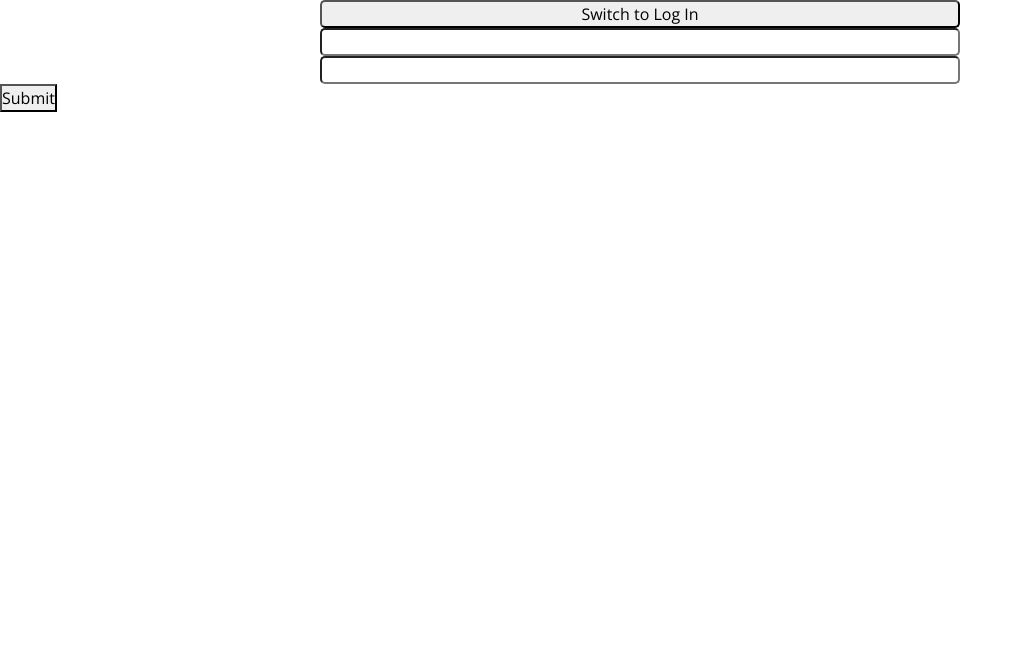
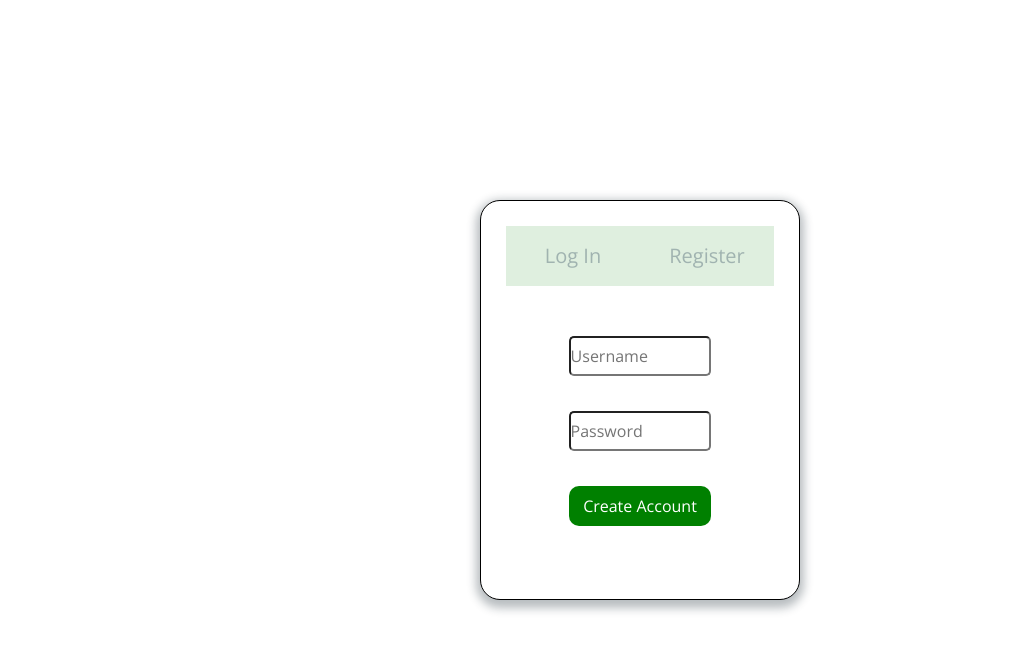
Before and after one commit to ContemporaryArtwork/course-project-colossal-crab-comrades, a React (Create React App) app in the folder ColossalGame/ColossalGame/ClientApp/: page / in a window 1280 px wide. Shown: the top 650 px of the page, without its empty margins (0-1023 px from the left). Built offline with nearby package versions, Linux system fonts and the light colour scheme.

Commit message:
#53 Visual Updates to Login page

```diff
--- a/ColossalGame/ColossalGame/ClientApp/src/components/UserAuth.css
+++ b/ColossalGame/ColossalGame/ClientApp/src/components/UserAuth.css
@@ -1,18 +1,26 @@
+/*-----------------
+
+    General
+
+----------------*/
 h1{
     position: absolute;
     top: 30%;
     left: 50%;
     transform: translate(-50%, -200%);
-    color: white;
+    color: black;
 }
 
+.enclosing {
+    position: relative;
+}
 
 .usernameTextbox {
     position: absolute;
     top: 30%;
     left: 50%;
     transform: translate(-50%, -50%);
-    color: white;
+    color: black;
 }
 
 .passwordTextbox {
@@ -20,7 +28,7 @@ h1{
     top: 30%;
     left: 50%;
     transform: translate(-50%, 50%);
-    color: white;
+    color: black;
 }
 
 .btn {
@@ -30,3 +38,82 @@ h1{
     transform: translate(-50%, 120%);
     color: white;
 }
+
+/*---------------------
+
+    Login/Signin Form
+
+----------------------*/
+.logSign {
+    position: absolute;
+    padding: 25px;
+    margin: 0 auto;
+    width: 25%;
+    height: 50%;
+    display: block;
+    color: black;
+    background-color: white;
+    text-align: center;
+    border: 1px solid black;
+    box-shadow: 0 4px 10px 4px rgba(19, 35, 47, 0.3);
+    border-radius: 20px;
+}
+
+.container input {
+    display: block;
+    margin: 0 auto;
+    width: 60%;
+    height: 40px;
+    border-radius: 5px;
+    margin-bottom: 35px;
+}
+
+button {
+    width: 60%;
+    height: 40px;
+    background-color: green;
+    color: white;
+    border-radius: 10px;
+    border: 1px;
+}
+
+/*---------------------
+
+ Login and Signup switch
+
+----------------------*/
+.switchUp {
+    list-style: none;
+    padding: 0;
+    margin: 0 0 50px 0;
+}
+
+.switchUp:after {
+    content: "";
+    display: table;
+    clear: both;
+}
+
+.switchUp li {
+    display: block;
+    text-decoration: none;
+    padding: 15px;
+    background: #DFEFDF;
+    color: #a0b3b0;
+    font-size: 20px;
+    float: left;
+    width: 50%;
+    text-align: center;
+    cursor: pointer;
+    transition: .5s ease;
+}
+
+.switchUp li:hover {
+    background: #60B060;
+    color: #ffffff;
+}
+
+.switchUp li:active{
+    background: blue;
+    color: #ffffff;
+}
--- a/ColossalGame/ColossalGame/ClientApp/src/components/UserAuth.tsx
+++ b/ColossalGame/ColossalGame/ClientApp/src/components/UserAuth.tsx
@@ -134,7 +134,7 @@ class UserAuth extends React.PureComponent<GameMainMenuTogglerProps, IState> {
 
     render() {
 
-        return (<div>
+        return (<div className="enclosing">
             {this.state.loginPageVisible ? this.renderLogIn() : this.renderSignUp()}
         </div>);
     }
@@ -142,36 +142,46 @@ class UserAuth extends React.PureComponent<GameMainMenuTogglerProps, IState> {
 
     renderSignUp() {
         return (
-            <div>
-                <input type="button" value="Switch to Log In" onClick={this.flipLogInPage}/>
+            <div className="logSign">
+                <ul className="switchUp">
+                    <li value="Log In" onClick={this.flipLogInPage}> Log In</li>
+                    <li value="Register" onClick={this.flipLogInPage}> Register</li>
+                </ul>
+
+                <div className="container">
                     <div className="signupBox" />
-                <h1>Create an Account</h1>
                     <form id="signUpForm" action="api/signup" method="post" onSubmit={this.submitSignUp}>
 
-                    <input type="text" id="Username" name="Username"  />
-                    <input type="password" id="Password" name="Password"  />
+                        <input type="text" id="Username" name="Username" placeholder="Username" />
+                        <input type="password" id="Password" name="Password" placeholder="Password" />
 
-                    <button type="submit" name="" value="Create Account" >Submit</button>
+                        <button type="submit" name="" value="Create Account" >Create Account</button>
 
                     </form>
+                </div>
             </div>
         );
     }
 
     renderLogIn() {
         return (
-            <div>
-                <input type="button" value="Switch to Create an Account" onClick={this.flipLogInPage} />
+            <div className="logSign">
+                <ul className="switchUp">
+                    <li value="Log In" onClick={this.flipLogInPage}> Log In</li>
+                    <li value="Register" onClick={this.flipLogInPage}> Register</li>
+                </ul>
+
+                <div className="container">
                     <div className="loginBox" />
-                <h1>Login</h1>
                     <form id="logInForm" action="api/login" method="post" onSubmit={this.submitLogIn}>
 
-                    <input type="text" id="Username" name="Username"  />
-                    <input type="password" id="Password" name="Password"  />
+                        <input type="text" id="Username" name="Username" placeholder="Username" />
+                        <input type="password" id="Password" name="Password" placeholder="Password" />
 
-                    <button type="submit" name="" value="Log In" >Submit</button>
+                        <button type="submit" name="" value="Log In" >Log In</button>
 
                     </form>
+                </div>
             </div>
         );
     }
```
Lines whose indentation alone changed are shown as unchanged.
